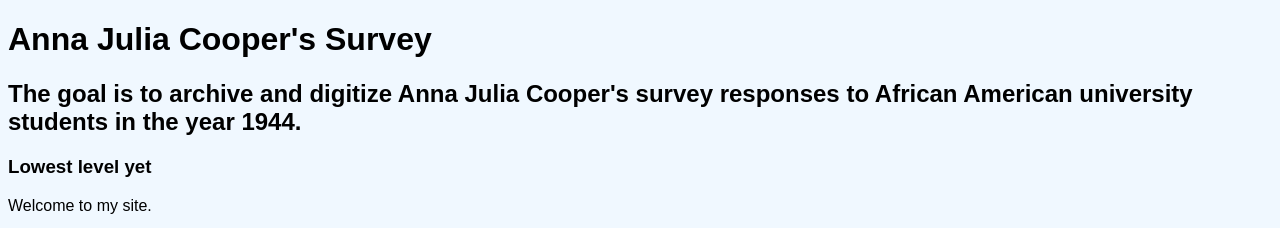
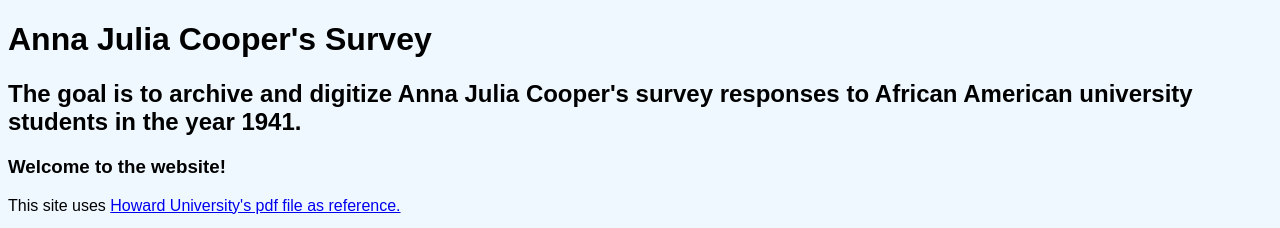
Before and after one commit to san5281/San-not-sans-from-undertales-page, a plain HTML site: page docs/index.html in a window 1280 px wide. Shown: the top 228 px of the page. Drawn offline with Linux system fonts and the light colour scheme.

Commit message:
adding to website

```diff
--- a/docs/index.html
+++ b/docs/index.html
@@ -11,9 +11,9 @@
     <!--This page is published at https://newtfire.github.io/textEncoding-Hub/copy-and-rename-to-docs/ -->
     <body>
         <h1>Anna Julia Cooper's Survey</h1>
-        <h2>The goal is to archive and digitize Anna Julia Cooper's survey responses to African American university students in the year 1944.</h2>
-        <h3>Lowest level yet</h3>
-        <p>Welcome to my site.</p>
+        <h2>The goal is to archive and digitize Anna Julia Cooper's survey responses to African American university students in the year 1941.</h2>
+        <h3>Welcome to the website!</h3>
+        <p>This site uses <a href="https://dh.howard.edu/cgi/viewcontent.cgi?article=1001&amp;context=ajc_bio"> Howard University's pdf file as reference.</a> </p>
         <img src="../../../../Desktop/ajcooper.jpg" alt="image of Julie Anne Cooper" width="500" height="600"/>
         <!--ebb: When pointing to images in your own repo, always use *relative* file associations: Here we are pointing to an images directory that's in the same
         folder as this HTML file we're editing. And we're going into the images folder to deliver the newt-mosaic4.png file inside. -->
```
